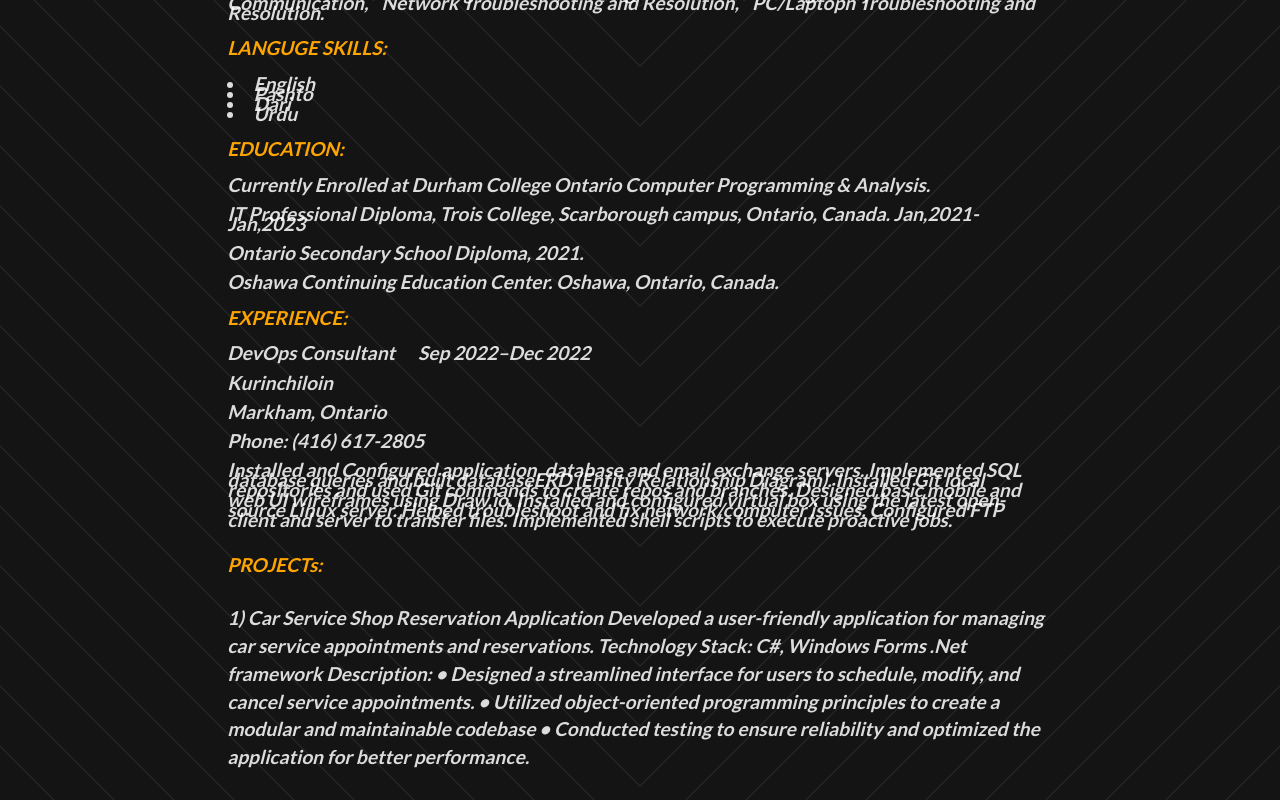
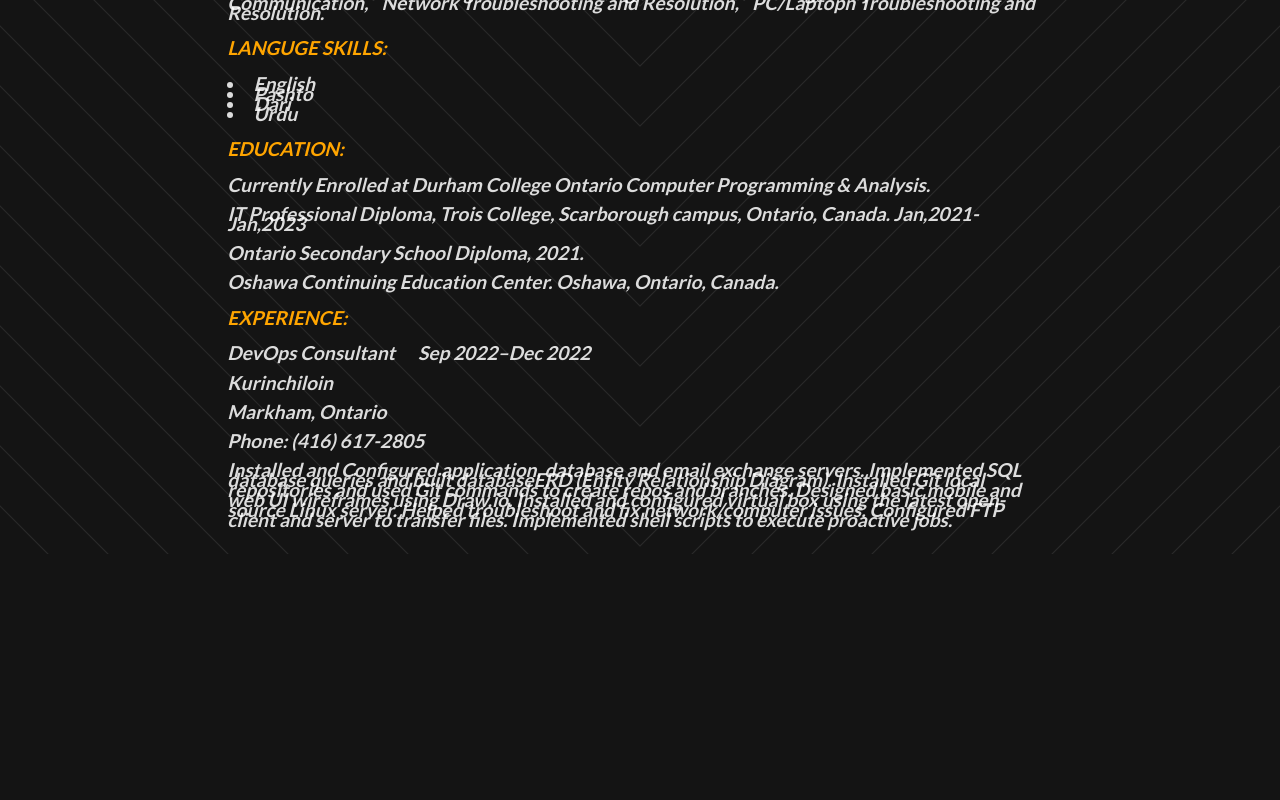
Before and after one commit to AkmalHameed/AkmalHameed.github.io, a plain HTML site: page index.html in a window 1280 px wide. Shown: the part 790-1590 px from the top of the page. After the commit the page ends 1344 px from the top, so only its background shows below. Drawn offline with Linux system fonts and the light colour scheme.

Commit message:
Update index.html

```diff
--- a/index.html
+++ b/index.html
@@ -61,15 +61,6 @@ Strong problem-solving and communication skills, dedicated to teamwork and conti
  Implemented shell scripts to execute proactive jobs.
       </ul>
 
-	</div> <b><h4 style="color: orange"><b>PROJECTs:</h4><b></p>
-		1)	Car Service Shop Reservation Application
-Developed a user-friendly application for managing car service appointments and reservations.
-Technology Stack: C#, Windows Forms .Net framework
-Description:
-•	Designed a streamlined interface for users to schedule, modify, and cancel service appointments.
-•	Utilized object-oriented programming principles to create a modular and maintainable codebase
-•	Conducted testing to ensure reliability and optimized the application for better performance.
-
     </div>
   </div>
 </div>
```
